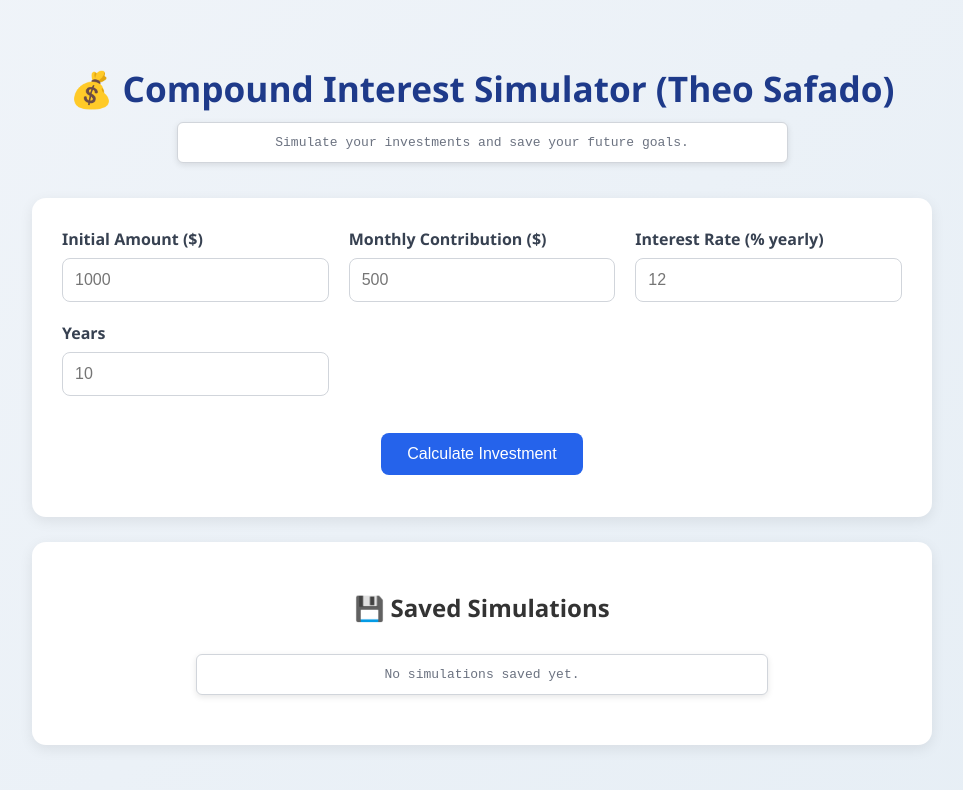
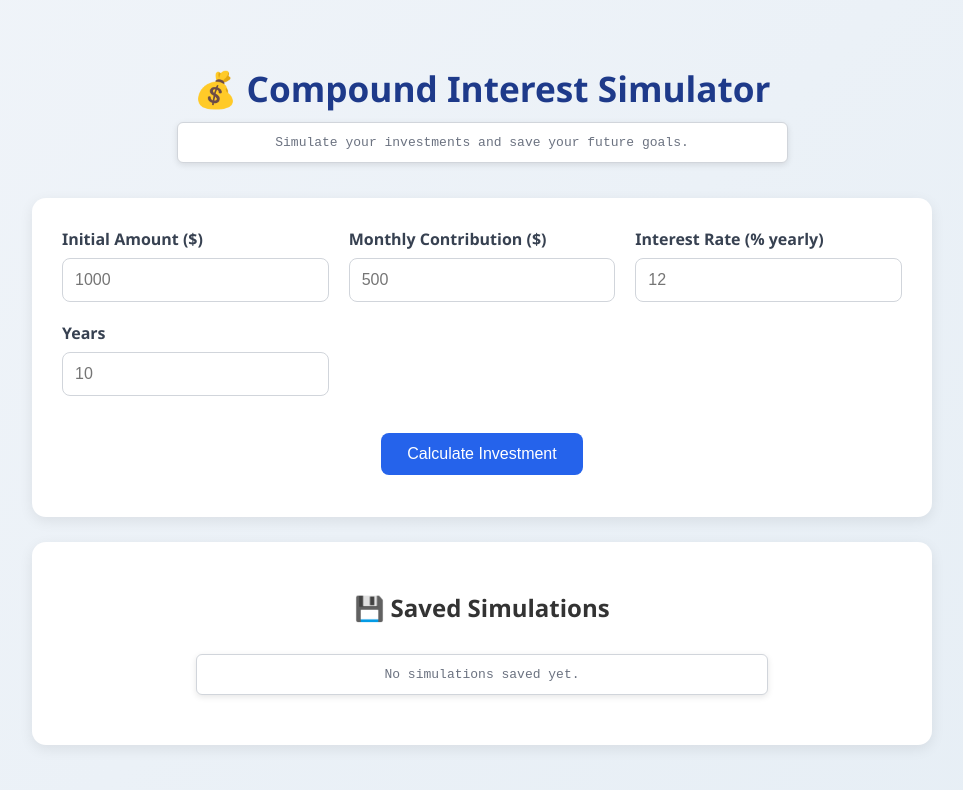
Before and after one commit to Mauricio-Camilo-AWS-Projects/s3-frontend, a website: page index.html in a window 1280 px wide. Shown: the whole page, without its empty margins (158-1121 px from the left). Drawn offline with Linux system fonts and the light colour scheme.

Commit message:
Update index.html

```diff
--- a/index.html
+++ b/index.html
@@ -9,7 +9,7 @@
 <body>
 
   <div class="container">
-    <h1>💰 Compound Interest Simulator (Theo Safado)</h1>
+    <h1>💰 Compound Interest Simulator</h1>
     <p class="subtitle">
       Simulate your investments and save your future goals.
     </p>
```
